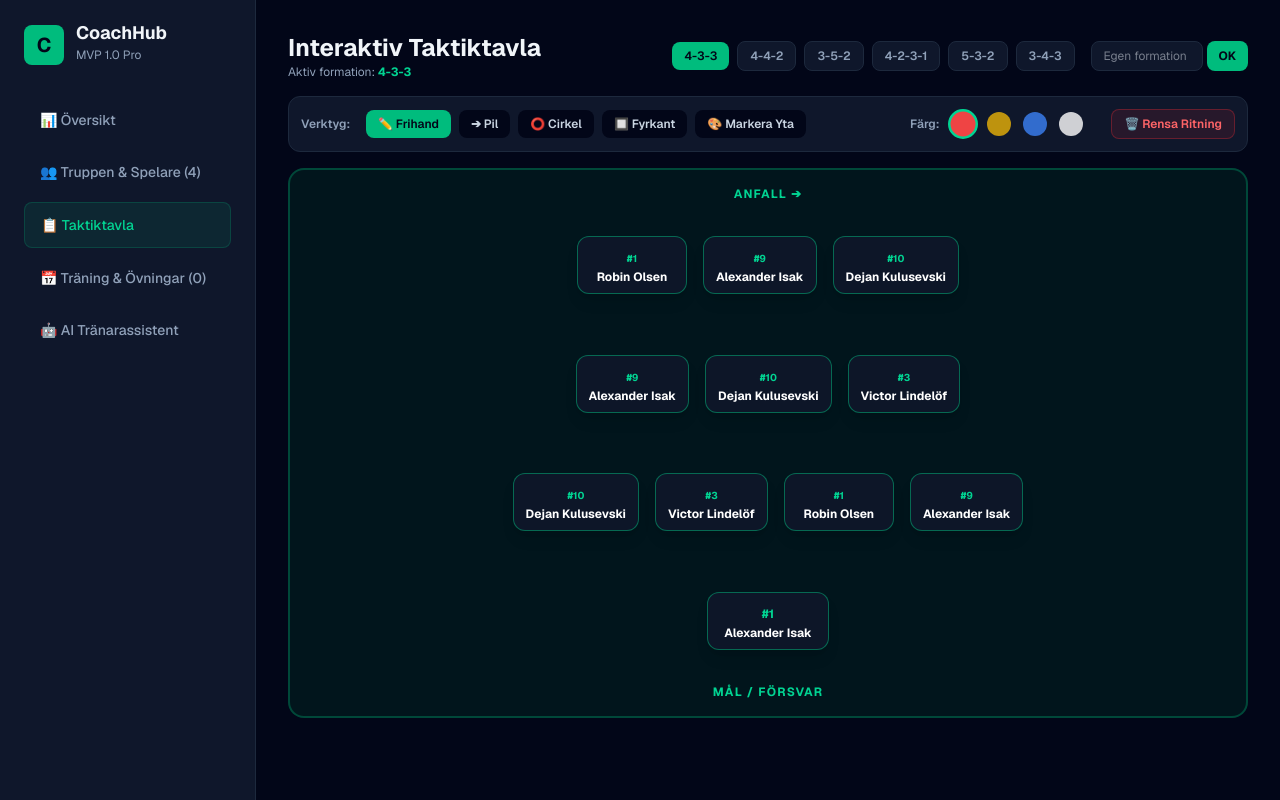
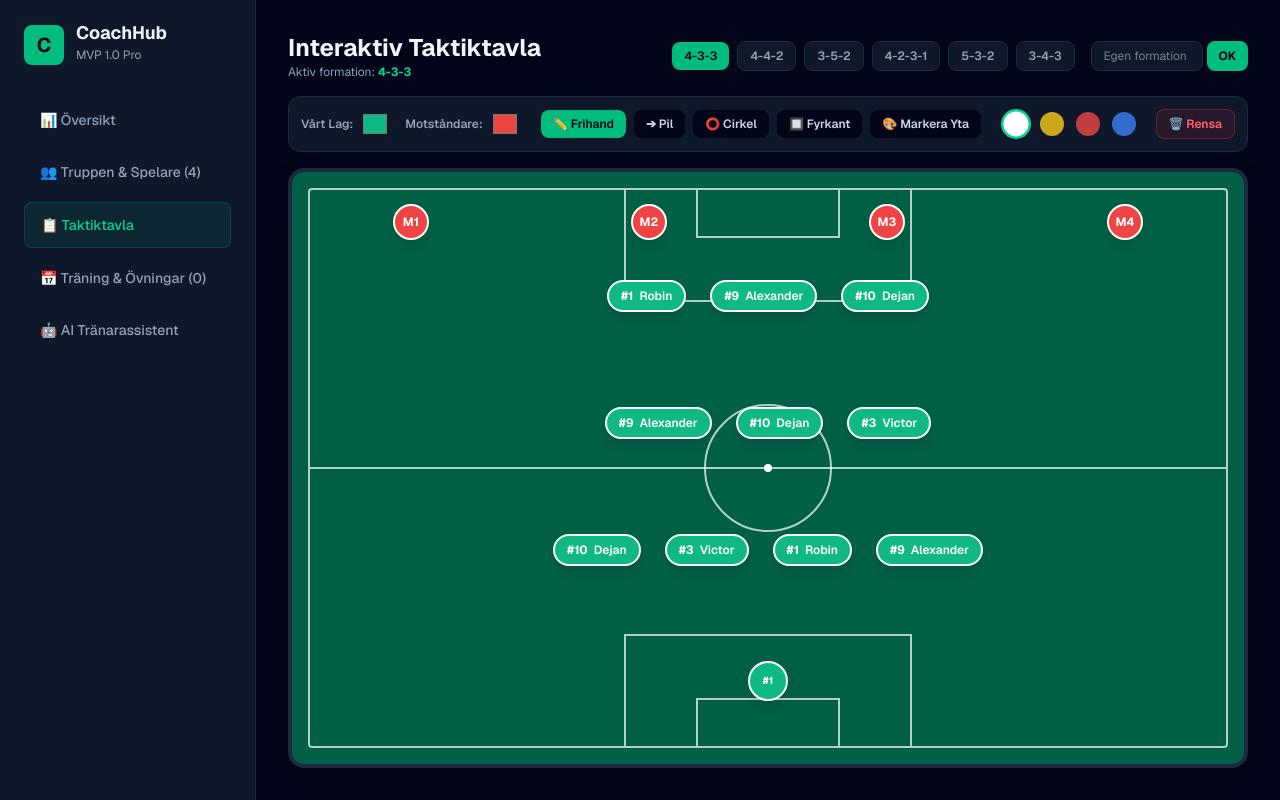
Before and after one commit to ssumic5-ux/coachhub, a Next.js app: page / in a window 1280 px wide. Both pictures are taken after a click on the button "📋 Taktiktavla". Built offline with nearby package versions, Linux system fonts and the light colour scheme.

Commit message:
Realistisk fotbollsplan med linjer och färgval för hemmalag och motståndare

```diff
--- a/app/page.tsx
+++ b/app/page.tsx
@@ -40,10 +40,14 @@ export default function Home() {
   const [formation, setFormation] = useState<string>('4-3-3');
   const [customFormationInput, setCustomFormationInput] = useState<string>('');
 
+  // Färger för lag
+  const [homeKitColor, setHomeKitColor] = useState<string>('#10b981'); // Grön
+  const [awayKitColor, setAwayKitColor] = useState<string>('#ef4444'); // Röd
+
   // Rittavla (Canvas)
   const canvasRef = useRef<HTMLCanvasElement | null>(null);
   const [drawingTool, setDrawingTool] = useState<'free' | 'arrow' | 'circle' | 'rect' | 'fill'>('free');
-  const [drawColor, setDrawColor] = useState<string>('#ef4444'); // Röd standard
+  const [drawColor, setDrawColor] = useState<string>('#ffffff'); // Vit standard för ritning
   const [isDrawing, setIsDrawing] = useState<boolean>(false);
   const [startPos, setStartPos] = useState<{ x: number; y: number }>({ x: 0, y: 0 });
 
@@ -127,7 +131,7 @@ export default function Home() {
 
     const coords = getCanvasCoords(e);
     ctx.strokeStyle = drawColor;
-    ctx.fillStyle = drawColor + '40'; // Genomskinlig för ytområden
+    ctx.fillStyle = drawColor + '40';
     ctx.lineWidth = 3;
 
     if (drawingTool === 'rect') {
@@ -140,13 +144,11 @@ export default function Home() {
       ctx.arc(startPos.x, startPos.y, radius, 0, 2 * Math.PI);
       ctx.stroke();
     } else if (drawingTool === 'arrow') {
-      // Rita Pil
       ctx.beginPath();
       ctx.moveTo(startPos.x, startPos.y);
       ctx.lineTo(coords.x, coords.y);
       ctx.stroke();
 
-      // Pilspets
       const angle = Math.atan2(coords.y - startPos.y, coords.x - startPos.x);
       ctx.beginPath();
       ctx.moveTo(coords.x, coords.y);
@@ -168,7 +170,6 @@ export default function Home() {
     }
   };
 
-  // Funktioner för spelare och träning
   const handleAddPlayer = (e: React.FormEvent) => {
     e.preventDefault();
     if (!newPlayerName || !newPlayerNum) return;
@@ -392,7 +393,7 @@ export default function Home() {
           </div>
         )}
 
-        {/* TAKTIKTAVLA MED RITVERKTYG */}
+        {/* TAKTIKTAVLA */}
         {activeTab === 'taktik' && (
           <div>
             <div className="flex flex-col md:flex-row justify-between items-start md:items-center gap-4 mb-4">
@@ -430,10 +431,32 @@ export default function Home() {
               </div>
             </div>
 
-            {/* VERKTYGSFÄLT FÖR RITNING */}
+            {/* INSTÄLLNINGAR FÖR LAGFÄRGER OCH RITVERKTYG */}
             <div className="bg-slate-900 border border-slate-800 p-3 rounded-xl mb-4 flex flex-wrap items-center justify-between gap-4">
+              {/* Lagfärger */}
+              <div className="flex items-center gap-4">
+                <div className="flex items-center gap-2">
+                  <span className="text-xs font-semibold text-slate-400">Vårt Lag:</span>
+                  <input
+                    type="color"
+                    value={homeKitColor}
+                    onChange={(e) => setHomeKitColor(e.target.value)}
+                    className="w-7 h-7 rounded cursor-pointer border-none bg-transparent"
+                  />
+                </div>
+                <div className="flex items-center gap-2">
+                  <span className="text-xs font-semibold text-slate-400">Motståndare:</span>
+                  <input
+                    type="color"
+                    value={awayKitColor}
+                    onChange={(e) => setAwayKitColor(e.target.value)}
+                    className="w-7 h-7 rounded cursor-pointer border-none bg-transparent"
+                  />
+                </div>
+              </div>
+
+              {/* Verktyg */}
               <div className="flex items-center gap-2">
-                <span className="text-xs font-semibold text-slate-400 mr-2">Verktyg:</span>
                 <button
                   onClick={() => setDrawingTool('free')}
                   className={`px-3 py-1.5 rounded-lg text-xs font-semibold transition ${
@@ -476,13 +499,13 @@ export default function Home() {
                 </button>
               </div>
 
+              {/* Ritfärg & Rensa */}
               <div className="flex items-center gap-3">
-                <span className="text-xs font-semibold text-slate-400">Färg:</span>
                 {[
+                  { color: '#ffffff', label: 'Vit' },
+                  { color: '#facc15', label: 'Gul' },
                   { color: '#ef4444', label: 'Röd' },
-                  { color: '#eab308', label: 'Gul' },
                   { color: '#3b82f6', label: 'Blå' },
-                  { color: '#ffffff', label: 'Vit' },
                 ].map((c) => (
                   <button
                     key={c.color}
@@ -496,57 +519,90 @@ export default function Home() {
 
                 <button
                   onClick={clearCanvas}
-                  className="bg-red-500/10 text-red-400 hover:bg-red-500/20 border border-red-500/30 font-semibold px-3 py-1.5 rounded-lg text-xs ml-4 transition"
+                  className="bg-red-500/10 text-red-400 hover:bg-red-500/20 border border-red-500/30 font-semibold px-3 py-1.5 rounded-lg text-xs transition ml-2"
                 >
-                  🗑️ Rensa Ritning
+                  🗑️ Rensa
                 </button>
               </div>
             </div>
 
-            {/* FOTBOLLSPLAN MED RIT-CANVAS */}
-            <div className="bg-emerald-950/40 border-2 border-emerald-500/30 rounded-2xl relative min-h-[550px] flex flex-col justify-between items-center overflow-hidden">
-              {/* Canvas Overlay för Ritning */}
+            {/* REALISTISK FOTBOLLSPLAN */}
+            <div className="bg-emerald-800 border-4 border-slate-800 rounded-2xl relative min-h-[600px] flex flex-col justify-between items-center overflow-hidden shadow-2xl">
+              {/* Rit-Canvas */}
               <canvas
                 ref={canvasRef}
                 width={800}
-                height={550}
+                height={600}
                 onMouseDown={startDrawing}
                 onMouseMove={draw}
                 onMouseUp={stopDrawing}
                 className="absolute inset-0 w-full h-full z-20 cursor-crosshair"
               />
 
-              <div className="w-full text-center text-xs text-emerald-400 font-bold uppercase tracking-widest pt-4">Anfall ➔</div>
+              {/* REALISTISKA LINJER */}
+              <div className="absolute inset-0 border-2 border-white/70 m-4 rounded-sm pointer-events-none">
+                {/* Mittlinje */}
+                <div className="absolute top-1/2 left-0 right-0 border-t-2 border-white/70 transform -translate-y-1/2"></div>
+                {/* Mittcirkel */}
+                <div className="absolute top-1/2 left-1/2 w-32 h-32 border-2 border-white/70 rounded-full transform -translate-x-1/2 -translate-y-1/2"></div>
+                <div className="absolute top-1/2 left-1/2 w-2 h-2 bg-white rounded-full transform -translate-x-1/2 -translate-y-1/2"></div>
 
-              {/* Spelare på planen */}
-              <div className="w-full flex flex-col-reverse justify-around items-center flex-1 py-4 gap-6 z-10 pointer-events-none">
+                {/* Övre Straffområde (Borta) */}
+                <div className="absolute top-0 left-1/2 transform -translate-x-1/2 w-72 h-28 border-b-2 border-l-2 border-r-2 border-white/70"></div>
+                <div className="absolute top-0 left-1/2 transform -translate-x-1/2 w-36 h-12 border-b-2 border-l-2 border-r-2 border-white/70"></div>
+
+                {/* Nedre Straffområde (Hemma) */}
+                <div className="absolute bottom-0 left-1/2 transform -translate-x-1/2 w-72 h-28 border-t-2 border-l-2 border-r-2 border-white/70"></div>
+                <div className="absolute bottom-0 left-1/2 transform -translate-x-1/2 w-36 h-12 border-t-2 border-l-2 border-r-2 border-white/70"></div>
+              </div>
+
+              {/* MOTSTÅNDARLAGET (ÖVRE HALVA - ANFALLSRIKTNING) */}
+              <div className="w-full flex justify-around items-center pt-8 z-10 pointer-events-none">
+                {[1, 2, 3, 4].map((i) => (
+                  <div
+                    key={`away-${i}`}
+                    style={{ backgroundColor: awayKitColor }}
+                    className="w-9 h-9 rounded-full border-2 border-white flex items-center justify-center font-bold text-xs text-white shadow-lg"
+                  >
+                    M{i}
+                  </div>
+                ))}
+              </div>
+
+              {/* VÅRT LAG (NEDRE HALVA - DYNAMISK FORMATION) */}
+              <div className="w-full flex flex-col-reverse justify-around items-center flex-1 pb-6 z-10 pointer-events-none gap-4">
+                {/* Målvakt */}
                 <div className="flex justify-center w-full">
-                  <div className="bg-slate-900/90 border border-emerald-500/50 px-4 py-2 rounded-xl shadow-lg text-center">
-                    <span className="text-xs font-bold text-emerald-400">#1</span>
-                    <p className="text-xs font-bold text-white">{players[0]?.name || 'Målvakt'}</p>
+                  <div
+                    style={{ backgroundColor: homeKitColor }}
+                    className="w-10 h-10 rounded-full border-2 border-white flex flex-col items-center justify-center shadow-lg"
+                  >
+                    <span className="text-[10px] font-bold text-white">#1</span>
                   </div>
                 </div>
 
+                {/* Spelare uppställda efter formation */}
                 {formationRows.map((count, rowIndex) => (
-                  <div key={rowIndex} className="flex justify-center items-center gap-4 w-full">
+                  <div key={rowIndex} className="flex justify-center items-center gap-6 w-full">
                     {Array.from({ length: count }).map((_, colIndex) => {
                       const playerIndex = rowIndex * 3 + colIndex + 1;
                       const player = players[playerIndex % players.length];
                       return (
                         <div
                           key={colIndex}
-                          className="bg-slate-900/90 border border-emerald-500/50 px-3 py-2 rounded-xl shadow-lg text-center min-w-[110px]"
+                          style={{ backgroundColor: homeKitColor }}
+                          className="px-3 py-1.5 rounded-full border-2 border-white shadow-lg text-center flex items-center gap-1.5"
                         >
-                          <span className="text-[10px] font-bold text-emerald-400">#{player?.number || playerIndex + 1}</span>
-                          <p className="text-xs font-bold text-white truncate">{player?.name || `Spelare ${playerIndex + 1}`}</p>
+                          <span className="text-xs font-bold text-white">#{player?.number || playerIndex + 1}</span>
+                          <span className="text-xs font-semibold text-white truncate max-w-[80px]">
+                            {player?.name ? player.name.split(' ')[0] : `P${playerIndex + 1}`}
+                          </span>
                         </div>
                       );
                     })}
                   </div>
                 ))}
               </div>
-
-              <div className="w-full text-center text-xs text-emerald-400 font-bold uppercase tracking-widest pb-4">Mål / Försvar</div>
             </div>
           </div>
         )}
```
